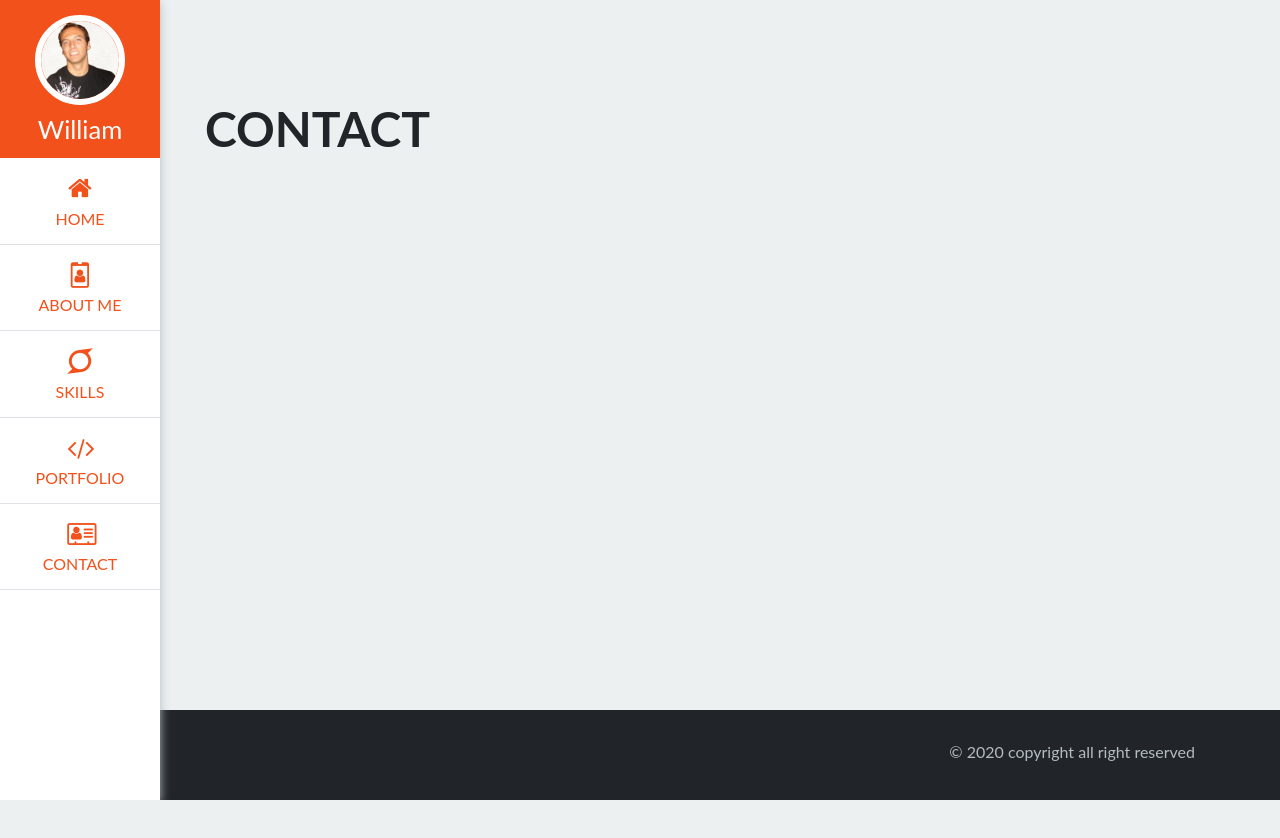
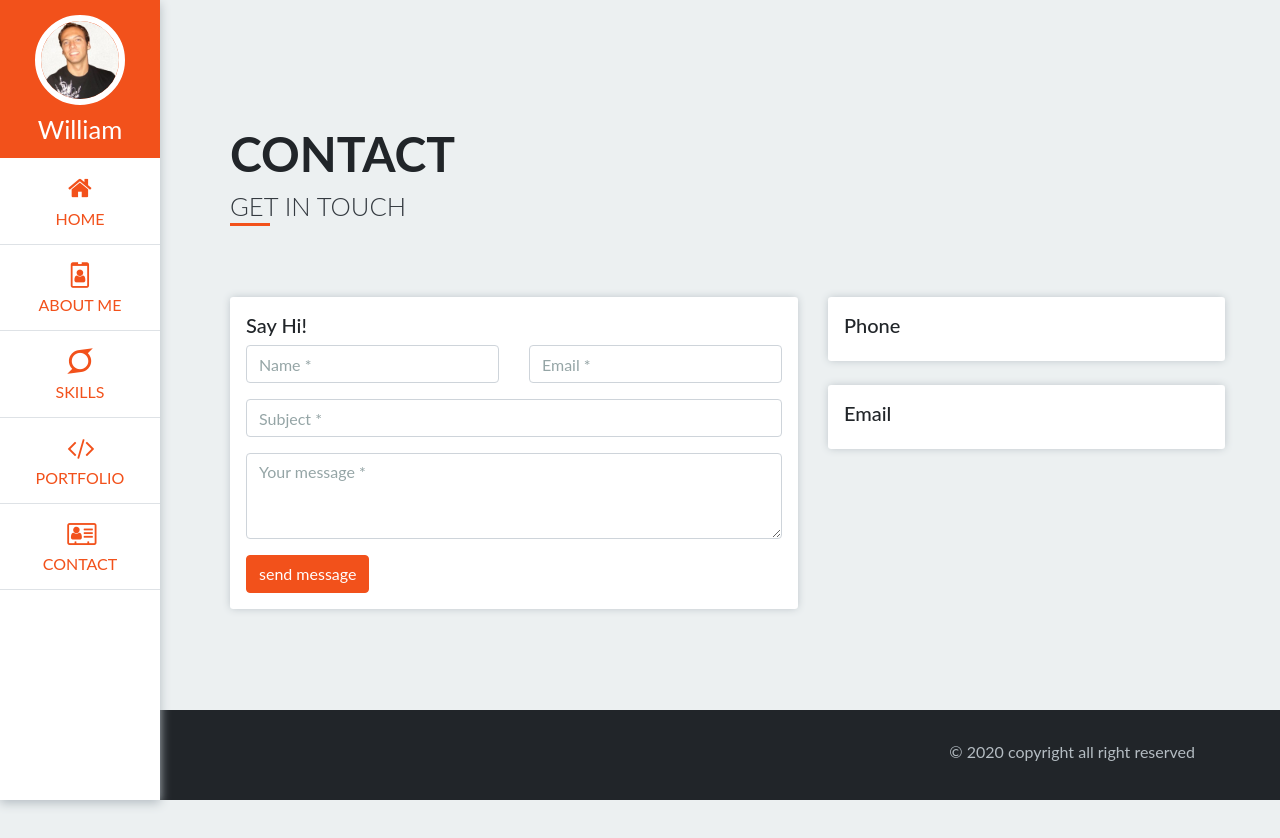
Before and after one commit to uilhao/portfolio, a Django app: page /contact in a window 1280 px wide. Before the commit the page ends 800 px from the top, so only its background shows below. Run offline with Django 3.2, Linux system fonts and the light colour scheme; style sheets or scripts are compiled from the project's sources; some libraries are stand-ins or nearby versions.

Commit message:
updated  pages  with more details

```diff
--- a/public/portfolio/templates/base.html
+++ b/public/portfolio/templates/base.html
@@ -12,8 +12,10 @@
         <meta name="viewport" content="width=device-width, initial-scale=1" />
 
         {% compress css %}
+        {% block css %}
             <link type="text/x-scss" href="{% static 'theme.scss' %}" rel="stylesheet" media="screen">
             <link href="/static/css/fontello.css" rel="stylesheet" media="screen">
+        {% endblock css %}
         {% endcompress %}
 
         {% block extra_head %}
--- a/public/portfolio/templates/contact/index.html
+++ b/public/portfolio/templates/contact/index.html
@@ -1,23 +1,70 @@
 {% extends "base.html" %}
 {% load static %}
 
-{% block body_class %}template-homepage{% endblock %}
+{% block body_class %}template-contact{% endblock %}
 
-{% block header %}
-<div class="page-header">
-    <div class="row">
-        <div class="col-lg-8 col-md-7 col-sm-6">
-            <h1 class="page-title">{{ title }}</h1>
+ {% block content %}
+
+<article>
+
+    <div class="intro">
+        <h1 class="page-title">{{ title }}</h1>
+        <h2 class="sub-title title-line lead">Get in Touch</h2>
+    </div>
+
+    <div class="row py-4 mt-5">
+        <div class="col-lg-7 col-md-12">
+            <div class="boxed-bg px-3 py-3">
+                <h5>Say Hi!</h5>
+
+                <form id="contact-form" method="POST">
+                    <div class="row">
+                        <div class="col-md-6">
+                            <div class="form-group">
+                                <input name="Name" id="name" placeholder="Name *" class="form-control" type="text">
+                                <span class="input-focus-effect "></span>
+                            </div>
+                        </div>
+                        <div class="col-md-6">
+                            <div class="form-group">
+                                <input name="Email" id="email" placeholder="Email *" class="form-control" type="email">
+                                <span class="input-focus-effect "></span>
+                            </div>
+                        </div>
+                        <div class="col-12">
+                            <div class="form-group">
+                                <input name="Subject" id="subject" placeholder="Subject *" class="form-control" type="text">
+                                <span class="input-focus-effect "></span>
+                            </div>
+                        </div>
+                        <div class="col-md-12">
+                            <div class="form-group">
+                                <textarea name="message" id="message" placeholder="Your message *" rows="3" class="form-control"></textarea>
+                                <span class="input-focus-effect "></span>
+                            </div>
+                        </div>
+                        <div class="col-md-12">
+                            <div class="send">
+                                <button class="btn btn-primary" onclick="send_mail()" type="button" value="Send"> send message</button>
+                            </div>
+                            <span id="suce_message" class="text-success" style="display: none">Message Sent Successfully</span>
+                            <span id="err_message" class="text-danger" style="display: none">Message Sending Failed</span>
+                        </div>
+                    </div>
+                </form>
+            </div>
         </div>
-        <div class="col-lg-4 col-md-5 col-sm-6">
+        <div class="col-lg-5 col-md-12">
+            <div class="boxed-bg mb-4 px-3 py-3">
+                <h5>Phone</h5>
+            </div>
 
+            <div class="boxed-bg px-3 py-3">
+                <h5>Email</h5>
+            </div>
         </div>
     </div>
-</div>
-{% endblock %}
 
-{% comment %} {% block content %}
+</article>
 
-    {{ self.body|richtext }}
-
-{% endblock content %} {% endcomment %}
+{% endblock content %}
--- a/public/portfolio/templates/skills/index.html
+++ b/public/portfolio/templates/skills/index.html
@@ -9,7 +9,7 @@
 
     <div class="intro">
         <h1 class="page-title">{{ title }}</h1>
-        <h2 class="sub-title title-line lead">knowlegde Acquired throughout the years ...</h2>
+        <h2 class="sub-title title-line lead">More like my confidence level in using these tools/languages to solve problems ...</h2>
     </div>
 
     <div class="row boxed-bg py-4 mt-5">
```
Also changed, not shown: public/portfolio/settings.py (+9 -0 lines), public/portfolio/templates/portfolio/index.html (+9 -15 lines).
